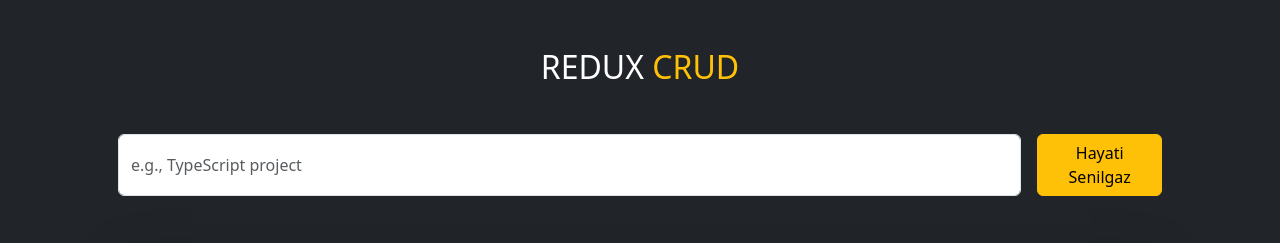
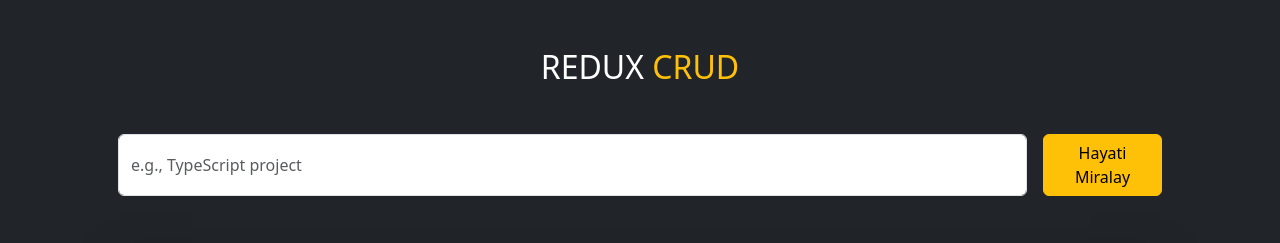
Before and after one commit to MIR-HAN/Redux-Todo, a React (Vite) app: page / in a window 1280 px wide. Shown: the top 243 px of the page. Built offline with nearby package versions, Linux system fonts and the light colour scheme; data requests are answered from the project's data file.

Commit message:
biseyler degisti

```diff
--- a/src/components/AddForm.jsx
+++ b/src/components/AddForm.jsx
@@ -48,7 +48,7 @@
         type="text"
       />
 
-      <button className="btn btn-warning">Hayati Senilgaz</button>
+      <button className="btn btn-warning">Hayati  Miralay</button>
     </form>
   );
 };
```
